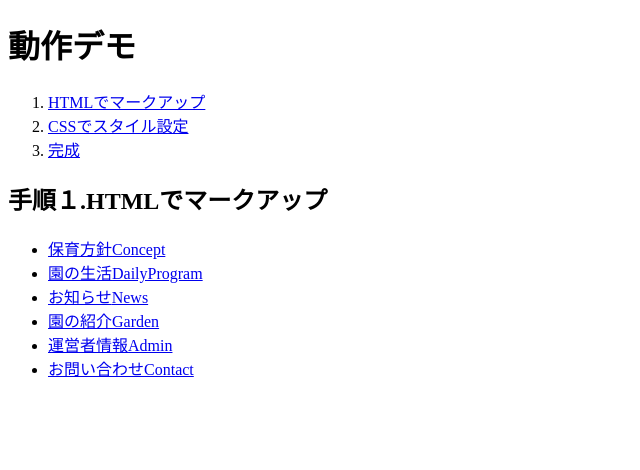
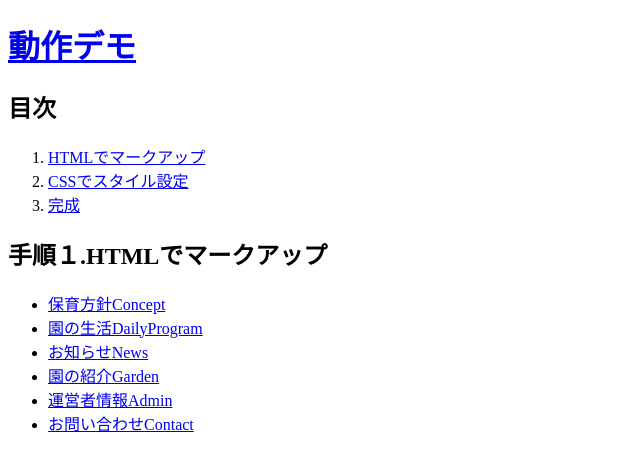
Before and after one commit to friends314/global_navigation, a plain HTML site: page step1.html in a window 1280 px wide. Shown: the whole page, without its empty margins (0-640 px from the left). Drawn offline with Linux system fonts and the light colour scheme.

Commit message:
タイトル、リンク先を修正

```diff
--- a/step1.html
+++ b/step1.html
@@ -1,18 +1,18 @@
 <!doctype html>
-<html>
+<html lang="ja">
 <head>
 <meta charset="utf-8">
-<title>グローバルナビゲーションを作成する方法 - HTML・CSS編</title>
+<title>Webサイトのメニューを作成 - HTML・CSS編</title>
 </head>
 
 <body>
-<h1>動作デモ</h1>
+<h1><a href="index.html">動作デモ</a></h1>
+<h2>目次</h2>
 <ol>
 <li><a href="step1.html">HTMLでマークアップ</a></li>
 <li><a href="step2.html">CSSでスタイル設定</a></li>
 <li><a href="step3.html">完成</a></li>
 </ol>
-
 <h2>手順１.HTMLでマークアップ</h2>
 <nav>
   <ul id="gnav">
```
Lines whose indentation alone changed are shown as unchanged.
